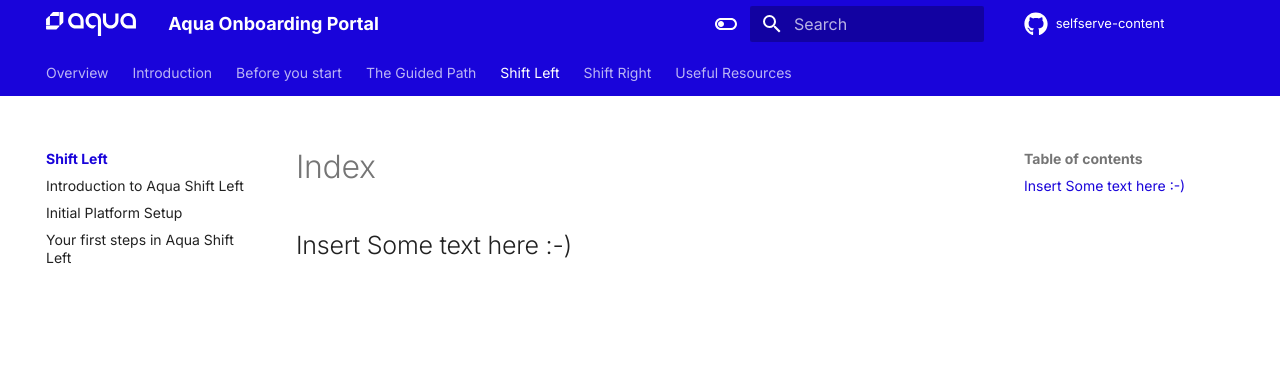
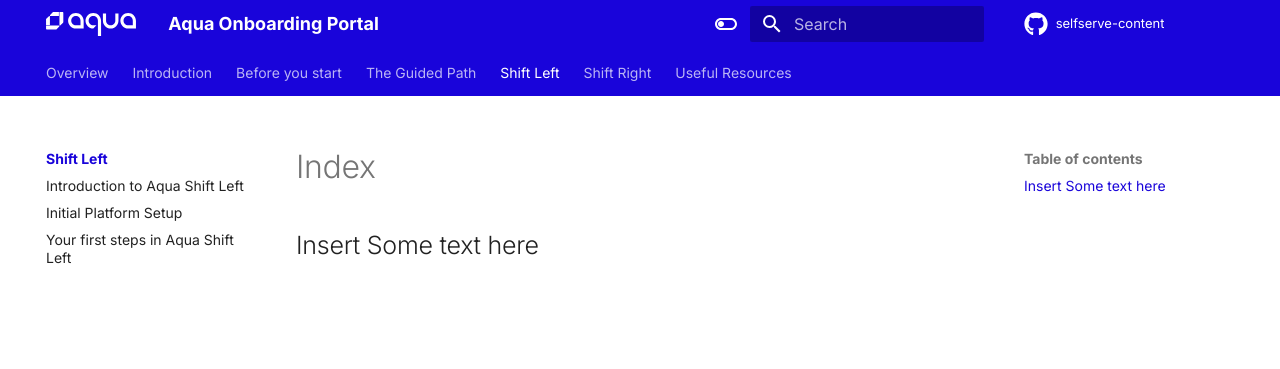
Before and after one commit to kenmccann/self-service, an MkDocs documentation site: the page built from docs/shiftleft/index.md, in a window 1280 px wide. Shown: the top 369 px of the page. Built offline with MkDocs 1.6.1 and Material for MkDocs 9.7.7, drawn with Linux system fonts in a browser that asks for light colours; a script that is not in the unit is left out; comment, search, counter and statistics services are not loaded.

```diff
--- a/docs/shiftleft/index.md
+++ b/docs/shiftleft/index.md
@@ -1 +1 @@
-## Insert Some text here :-)
+## Insert Some text here
```
